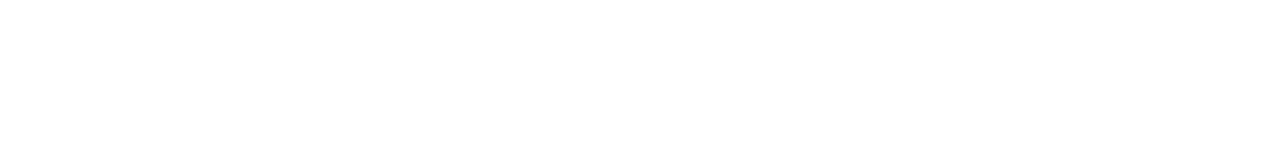
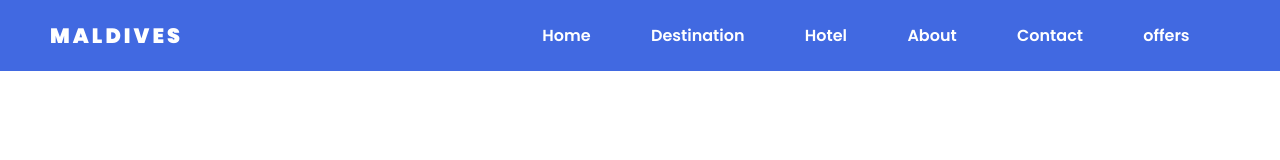
Before and after one commit to Fahrul23/Maldives-Landing-page, a plain HTML site: page index.html in a window 1280 px wide. Drawn offline with Linux system fonts and the light colour scheme.

Commit message:
styling navbar

```diff
--- a/css/main.scss
+++ b/css/main.scss
@@ -1,4 +1,79 @@
+@import url('https://fonts.googleapis.com/css2?family=Poppins:ital,wght@0,200;0,300;0,400;0,500;0,600;0,700;0,800;0,900;1,300;1,900&display=swap');
 *{
-    margin:0;
+    margin: 0;
     padding: 0;
+    box-sizing: border-box;
+    font-family: 'Poppins', sans-serif;
 }
+
+header{
+    width: 100%;
+    height: 100%;
+    nav{
+        display: flex;
+        justify-content: space-between;
+        align-items: center;
+        padding: 20px 0;
+        position: fixed;
+        width: 100%;
+        background-color: royalblue;
+        .logo{
+            margin-left: 50px;
+            a{
+                text-decoration: none;
+                font-size: 1.3em;
+                font-weight: 900;
+                letter-spacing: 3px;
+                text-transform: uppercase;
+                color: #fff;
+            }
+        }
+
+        ul{
+            display: flex;
+            justify-content: space-evenly;
+            align-items: center;
+            margin-right: 30px;
+            width: 60%;
+            li{
+                list-style: none;
+            }
+            a{
+                text-decoration: none;
+                color: white;
+                font-size: 1em;
+                font-weight: 600;
+            }
+        }
+
+        .menu-toogle{
+            display: none;
+            flex-direction: column;
+            justify-content: space-between;
+            height: 20px;
+            margin-right: 50px;
+
+            span{
+                display: block;
+                height: 3px;
+                background-color: white;
+                color: white;
+                width: 28px;
+                border-radius: 3px;
+            }
+        }
+    }
+}
+@media screen and (max-width:768px) {
+    header{
+
+        nav{
+            ul{
+                display: none;
+            }
+            .menu-toogle{
+                display: flex;
+            }
+        }
+    }
+}
--- a/index.html
+++ b/index.html
@@ -8,6 +8,26 @@
     <link rel="stylesheet" href="css/main.css">
 </head>
 <body>
+    <header>
+        <nav id="navbar">
+            <div class="logo">
+                <a href="#" >Maldives</a>
+            </div>
+            <ul class="navbar">
+                <li><a href="#">Home</a></li>
+                <li><a href="#">Destination</a></li>
+                <li><a href="#">Hotel</a></li>
+                <li><a href="#">About</a></li>
+                <li><a href="#">Contact</a></li>
+                <li><a href="#">offers</a></li>
+            </ul>
+            <div class="menu-toogle">
+                <span></span>
+                <span></span>
+                <span></span>
+            </div>
+        </nav>
+    </header>
 
 </body>
 </html>
```
Also changed, not shown: css/main.css, 1 other file.
